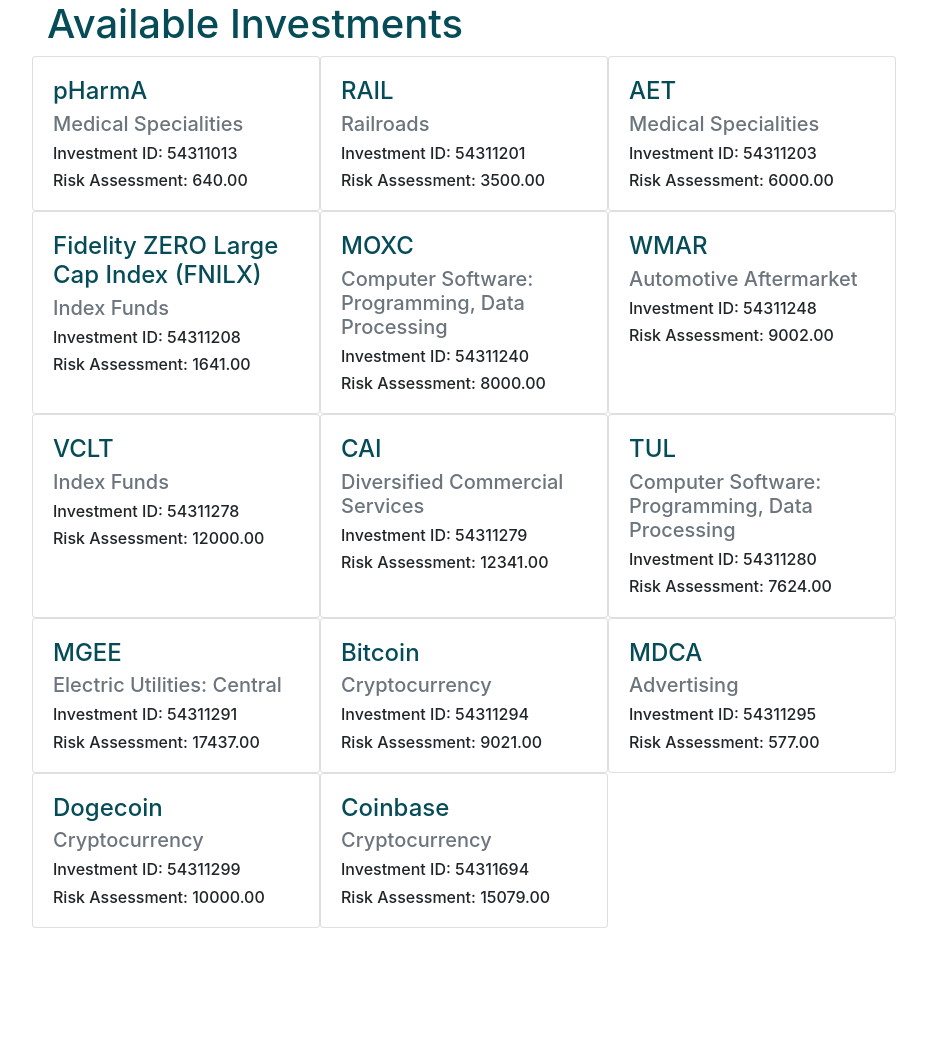
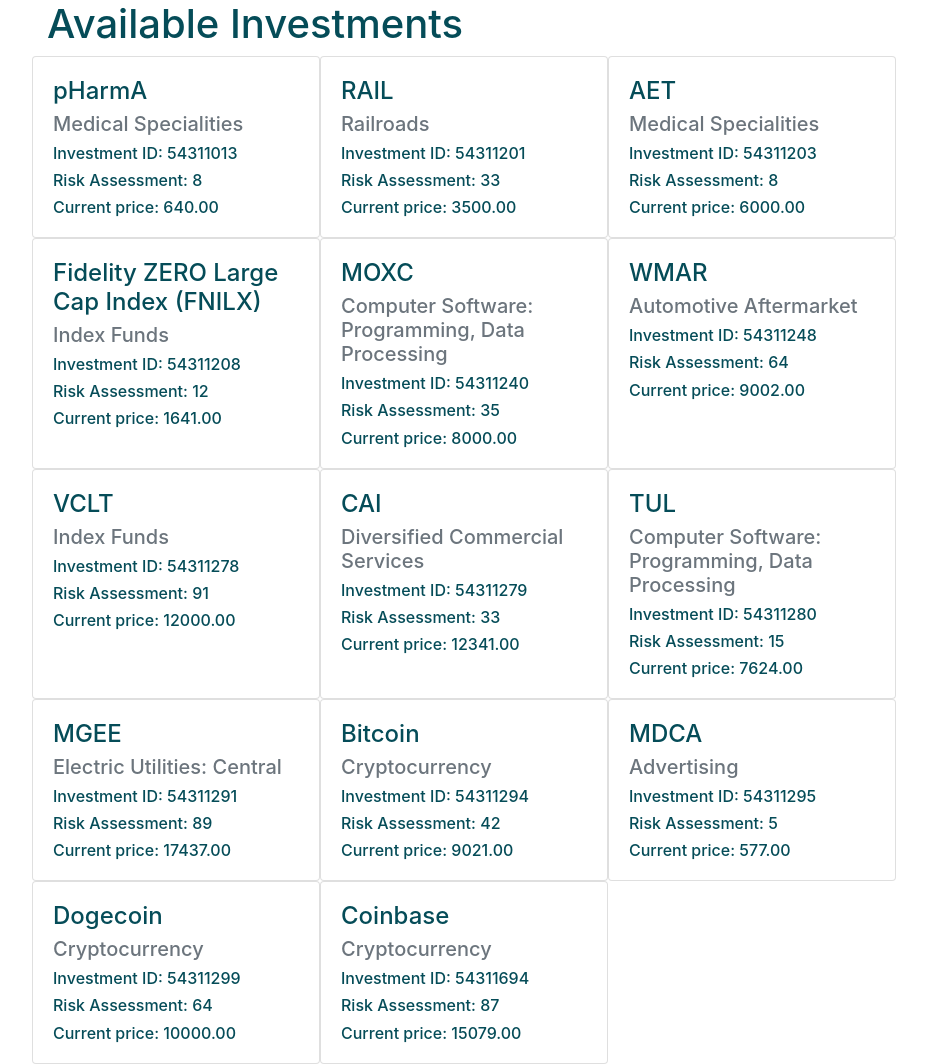
Before and after one commit to aseghehey/firm-dbms, a Flask app: page /investment in a window 1280 px wide. Shown: the part 66-1130 px from the top of the page, without its empty margins (38-965 px from the left). Before the commit the page ends 994 px from the top, so only its background shows below. Run offline with Flask 2, Linux system fonts and the light colour scheme; data comes from the database, SQL or seed files in the repository.

Commit message:
updated client profile

```diff
--- a/website/emanconnection.py
+++ b/website/emanconnection.py
@@ -15,7 +15,7 @@
     # print(cursor.fetchall())
 
 def clientProfile(cursor, connection, fullname):
-    cursor.execute(f"select InitialAmount, CurrentAmount, Address,BrokerName from customerview WHERE CONCAT(FirstName, ' ', LastName) = '{fullname}';")
+    cursor.execute(f"select InitialAmount, CurrentAmount, Address, TelephoneNumber, BrokerName from customerview WHERE CONCAT(FirstName, ' ', LastName) = '{fullname}';")
     return cursor.fetchone()
 
 def displayTopBrokers(cursor, connection):
@@ -23,7 +23,7 @@
     return cursor.fetchall()
 
 def displayInvestmentsByClientID(cursor, connection, CID):
-    cursor.execute(f'SELECT I.Name, I.Type, H.Price, H.DateBought FROM hasbought H, Investment I WHERE H.InvestmentID = I.IID AND H.ClientID = {CID};')
+    cursor.execute(f'SELECT I.Name, I.Type, H.Price, H.DateBought, H.Quantity FROM hasbought H, Investment I WHERE H.InvestmentID = I.IID AND H.ClientID = {CID};')
     return cursor.fetchall()
 
 def addInvestment(cursor,connection, IID,Type,Name,Risk_Assessment):
--- a/website/main.py
+++ b/website/main.py
@@ -121,7 +121,7 @@
     cursor.execute("SELECT * FROM Investment;")
     data = []
     for vals in cursor.fetchall():
-        data.append({"invID":vals[0],"invType":vals[1],"invName":vals[2],"invRA":vals[-1]})
+        data.append({"invID":vals[0],"invType":vals[1],"invName":vals[2],"invRA":vals[3],"price":vals[-1]})
 
     if request.method=='POST':
         if request.form['submitbtn'] == 'remove':
@@ -157,10 +157,10 @@
     vals = []
     if len(data) >= 1:
         for d in data:
-            vals.append({'invName': d[0], 'invType':d[1], 'price':d[2],'date':d[3]})
+            vals.append({'invName': d[0], 'invType':d[1], 'price':d[2], 'quantity': d[4],'date':d[3]})
     data2 = clientProfile(cursor,connection,session['username'])
-
-    return render_template('client.html',title="Client",vals=vals,profile=data2)
+    profile = {'profit': abs(data2[0]-data2[1]), 'balance': data2[1], 'address': data2[2], 'number': data2[3], 'broker': data2[-1]}
+    return render_template('client.html',title="Client",vals=vals,profile=profile)
 
 if __name__ == "__main__":
     app.run(port='8080', debug=True)
--- a/website/static/css/style.css
+++ b/website/static/css/style.css
@@ -4,7 +4,7 @@
 
   /* CUSTOMIZE THE CAROUSEL
   -------------------------------------------------- */
-  h1,h2,h3,h4{
+  h1,h2,h3,h4,h6{
     color: #054C58;
   }
   h5{
@@ -15,6 +15,8 @@
     font-family: Arial, Helvetica, sans-serif;
     font-size: 20px;
   }
+
+  /* body {background-color: #E0CC96;} */
 
   nav {
     color:#E89A18;
--- a/website/templates/inv.html
+++ b/website/templates/inv.html
@@ -20,6 +20,7 @@
               <h5 class="card-subtitle mb-2 text-muted" name="iType">{{ inv.invType }}</h5>
               <h6 class="card-text" name="iID"> Investment ID: {{ inv.invID }}</h6>
               <h6 class="card-text" name="iRA"> Risk Assessment: {{ inv.invRA }}</h6>
+              <h6 class="card-text" name="iRA"> Current price: {{ inv.price }}</h6>
               {% if 'manager' in session.name %}
               <form method="POST">
                 <button type="submit" name="submitbtn" class="btn btn-danger" value="remove">Remove Investment</button>
--- a/website/templates/invchanges.html
+++ b/website/templates/invchanges.html
@@ -43,8 +43,8 @@
           <input type="text" name="invName" class="form-control" id="invName" placeholder="Name" required>
       </div>
       <div class="form-group">
-          <label for="invName">Price</label>
-          <input type="text" name="invName" class="form-control" id="invName" placeholder="Price" required>
+          <label for="invName">Quantity</label>
+          <input type="text" name="invName" class="form-control" id="invName" placeholder="Quantity" required>
       </div>
       <div class="form-group form-check">
         <input type="checkbox" class="form-check-input" id="exampleCheck1">
```
Also changed, not shown: website/templates/client.html (+15 -4 lines), 2 other files.
